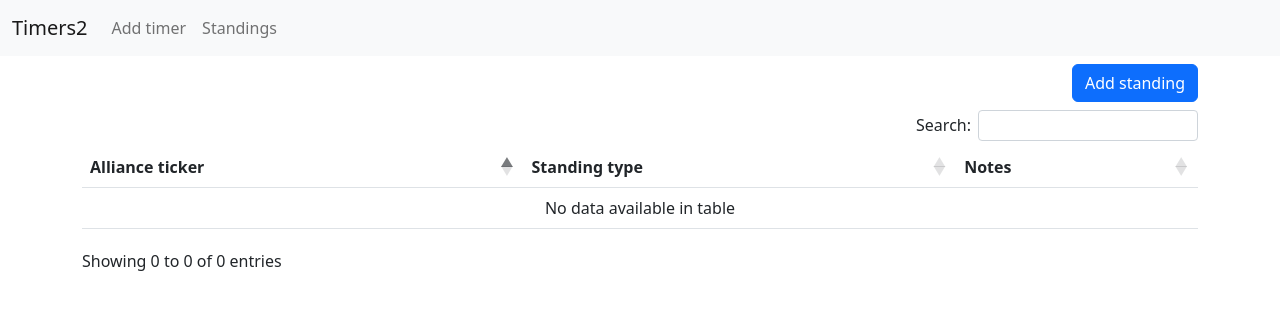
After one commit to NicklasLK/timers2_timers2, a Python web app: template timers2/templates/standings.html in a window 1280 px wide. The commit adds this page. Shown: the top 310 px of the page. Run offline with Jinja, Linux system fonts and the light colour scheme; the template is opened without the code that fills it, so the values that code supplies are empty; some libraries are stand-ins or nearby versions.

Commit message:
Add standing management pages
Closes #1

```diff
--- a/timers2/templates/base.html
+++ b/timers2/templates/base.html
@@ -42,6 +42,11 @@
                              aria-current="page"
                              href="{{ url_for("add_timer") }}">Add timer</a>
                       </li>
+                      <li class="nav-item">
+                          <a class="nav-link"
+                             aria-current="page"
+                             href="{{ url_for("standings") }}">Standings</a>
+                      </li>
                   </ul>
               </div>
           </div>
--- /dev/null
+++ b/timers2/templates/standings.html
@@ -0,0 +1,65 @@
+{% extends "base.html" %}
+
+{% block content %}
+    <div class="d-flex flex-row-reverse mb-2">
+        <a class="btn btn-primary"
+           href="{{ url_for("add_standing") }}"
+           role="button">
+            Add standing
+        </a>
+    </div>
+
+    <table class="table" id="standingsTable">
+        <thead>
+            <tr>
+                <th scope="col">Alliance ticker</th>
+                <th scope="col">Standing type</th>
+                <th scope="col">Notes</th>
+                {% if request.permissions.delete_standing %}
+                    <th scope="col"></th>
+                {% endif %}
+            </tr>
+        </thead>
+        <tbody>
+            {% for standing in standings %}
+                <tr
+                    class="align-middle
+                    {% if standing.standing_type == "Friendly" %}
+                        table-success
+                    {% elif standing.standing_type == "Hostile" %}
+                        table-danger
+                    {% elif standing.standing_type == "It's complicated" %}
+                        table-warning
+                    {% else %}
+                        table-info
+                    {% endif %}
+                    ">
+                    <td>{{ standing.ticker }}</td>
+                    <td>{{ standing.standing_type }}</td>
+                    <td>{{ standing.notes }}</td>
+                    {% if request.permissions.delete_standing %}
+                        <td>
+                            <form method="POST"
+                                  action="{{ url_for("delete_standing", id=standing.SK) }}">
+                                <input type="hidden"
+                                       name="csrf_token"
+                                       value="{{ csrf_token() }}"/>
+                                <input type="submit"
+                                       class="btn btn-danger btn-sm"
+                                       value="Delete" />
+                            </form>
+                        </td>
+                    {% endif %}
+                </tr>
+            {% endfor %}
+        </tbody>
+    </table>
+{% endblock %}
+
+{% block scripts %}
+    <script type="application/javascript">
+        $("#standingsTable").DataTable({
+            paging: false,
+        });
+    </script>
+{% endblock %}
```
Also changed, not shown: timers2/app.py (+46 -2 lines), timers2/forms.py (+10 -0 lines), timers2/templates/add_standing.html (added, +27 -0 lines), timers2/utils.py (+22 -0 lines).
